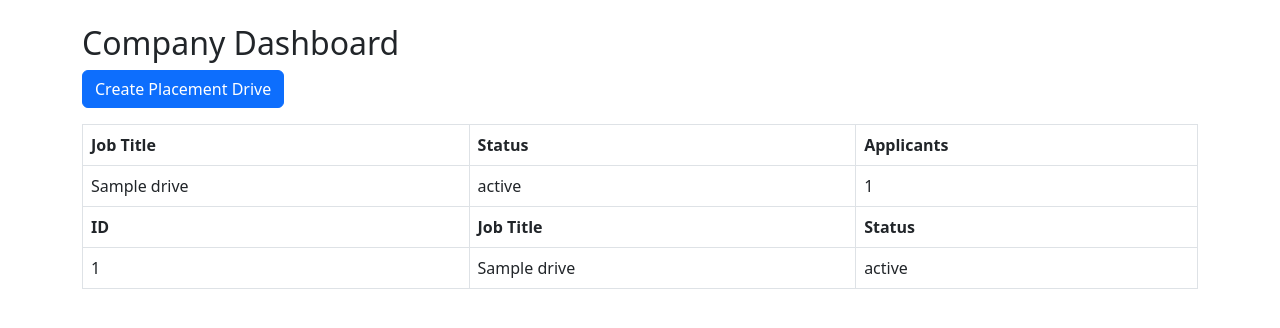
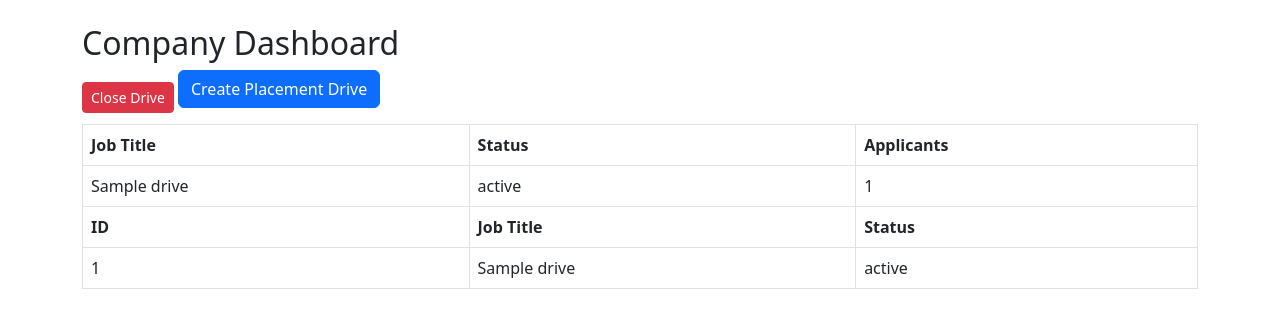
Before and after one commit to rvharinirv/Placement_portal, a Python web app: template Main/templates/company_dashboard.html in a window 1280 px wide. Shown: the top 328 px of the page. Run offline with Jinja, Linux system fonts and the light colour scheme; the template is opened without the code that fills it: most values are stand-ins (such as "Sample title", 1, 10 or a date in 2020).

Commit message:
Update company_dashboard.html

```diff
--- a/Main/templates/company_dashboard.html
+++ b/Main/templates/company_dashboard.html
@@ -3,6 +3,10 @@
 {% block content %}
 
 <h2>Company Dashboard</h2>
+<a href="/company/close_drive/{{ d.drive.id }}"
+class="btn btn-danger btn-sm">
+Close Drive
+</a>
 
 <a href="/company/create_drive" class="btn btn-primary mb-3">
 Create Placement Drive
```
